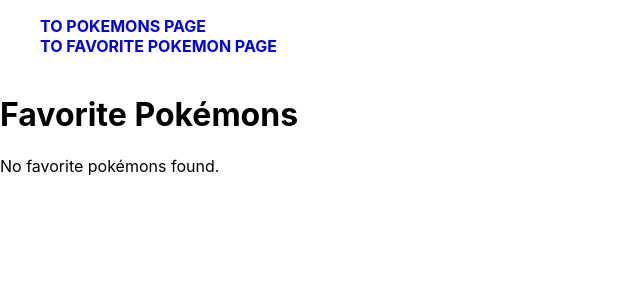
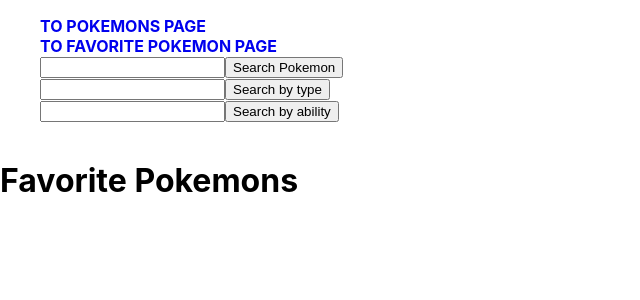
Before and after one commit to OsadchySa/exam-redux, a React (Create React App) app: page /favorites in a window 1280 px wide. Shown: the top 300 px of the page, without its empty margins (0-640 px from the left). Built offline with nearby package versions, Linux system fonts and the light colour scheme.

Commit message:
24.08 15:32

```diff
--- a/src/components/header/HeaderComponent.tsx
+++ b/src/components/header/HeaderComponent.tsx
@@ -7,6 +7,18 @@
             <ul className={'headerUl'}>
                 <Link className={'headLink'} to={'/pokemons'}>TO POKEMONS PAGE</Link>
                 <Link className={'headLink'} to={'/favorites'}>TO FAVORITE POKEMON PAGE</Link>
+                <form>
+                    <input/>
+                    <button>Search Pokemon</button>
+                </form>
+                <form>
+                    <input/>
+                    <button>Search by type</button>
+                </form>
+                <form>
+                    <input/>
+                    <button>Search by ability</button>
+                </form>
                 <hr/>
             </ul>
         </div>
--- a/src/pages/FavPokemonsPage.tsx
+++ b/src/pages/FavPokemonsPage.tsx
@@ -2,19 +2,16 @@
 import { Link } from 'react-router-dom';
 
 const FavPokemonsPage: React.FC = () => {
-    const [favorites, setFavorites] = React.useState<any[]>([]);
+    const [favorites, setFavorites] = React.useState<any[]>([])
 
     React.useEffect(() => {
-        const savedFavorites = JSON.parse(localStorage.getItem('favorites') || '[]');
-        setFavorites(savedFavorites);
-    }, []);
+        const savedFavorites = JSON.parse(localStorage.getItem('favorites') || '[]')
+        setFavorites(savedFavorites)
+    }, [])
 
     return (
         <div>
-            <h1>Favorite Pokémons</h1>
-            {favorites.length === 0 ? (
-                <div>No favorite pokémons found.</div>
-            ) : (
+            <h1>Favorite Pokemons</h1>
             <div className="allPokDiv">
                 {favorites.map((pokemon: any) => (
                     <Link to={'/pokemons/' + pokemon.id} key={pokemon.id}>
@@ -25,7 +22,6 @@
                     </Link>
                 ))}
             </div>
-            )}
         </div>
     );
 };
```
Lines whose indentation alone changed are shown as unchanged.
